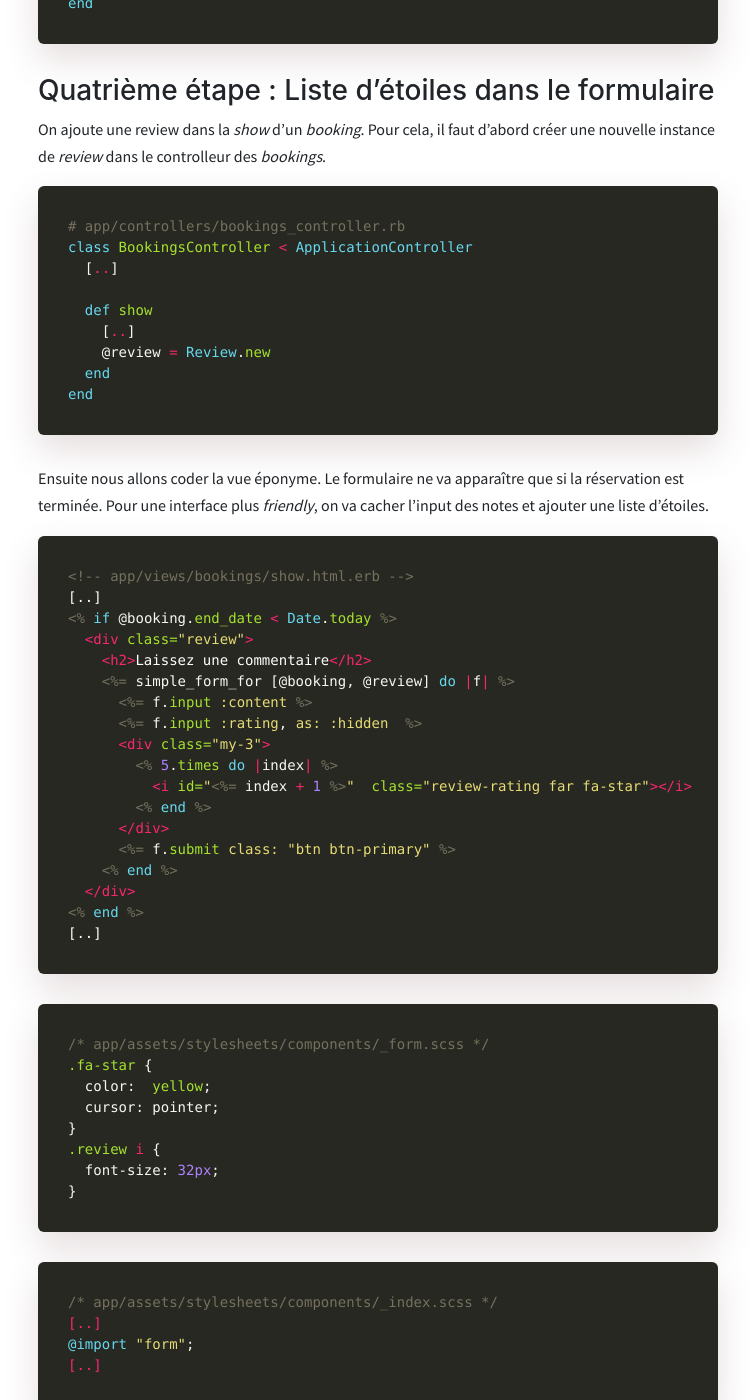
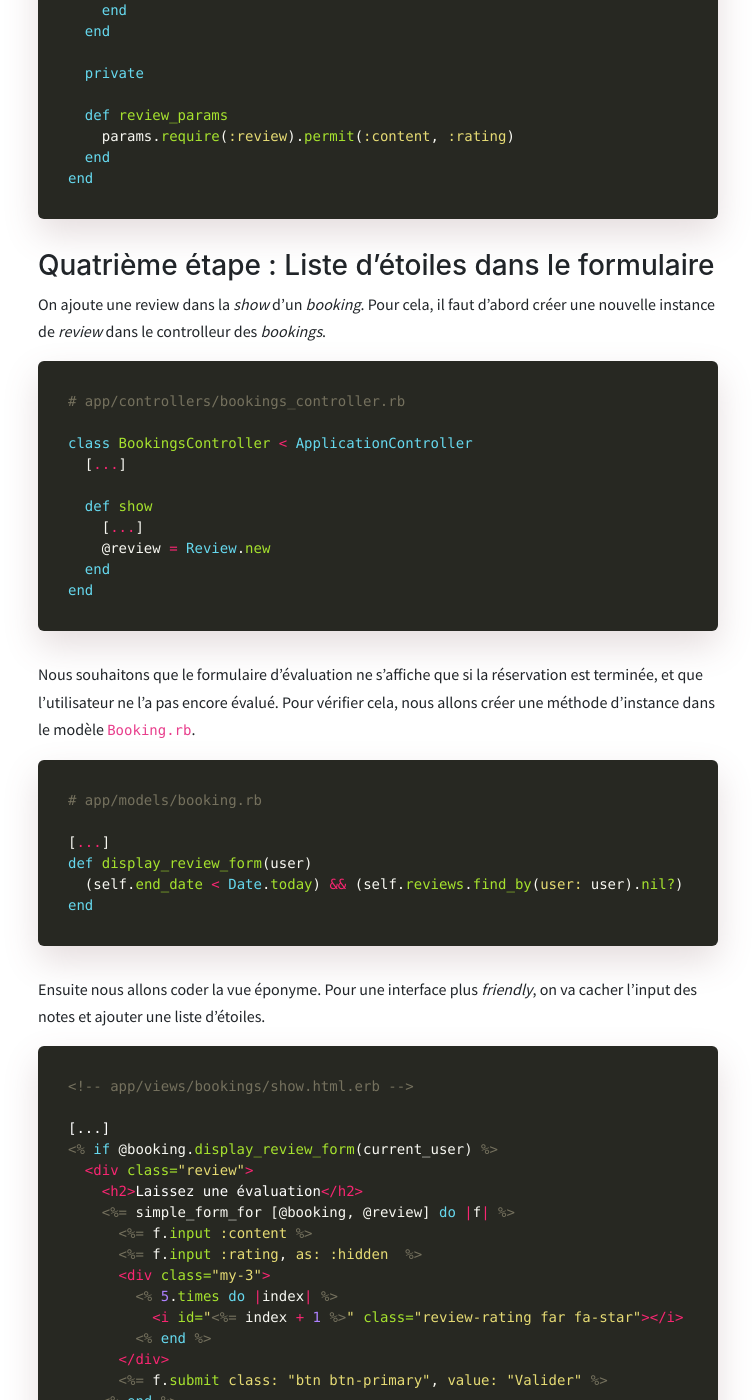
Before and after one commit to alexandrebk/alexandrebk.github.io, a Jekyll site: the page built from _posts/2019-11-30-reviews-and-advanced-simple-form.md, in a window 1280 px wide and 1400 px high, scrolled down 2640 px. Shown: the whole window, without its empty margins (262-1017 px from the left). Built offline with Jekyll 4.4.1, drawn with Linux system fonts in a browser that asks for light colours; nearby versions of some CDN libraries; some of the changed text lies outside the part shown.

Commit message:
(#25) Proofreading rating (#25)
* Proofreading rating with JS

````diff
--- a/_posts/2019-11-30-reviews-and-advanced-simple-form.md
+++ b/_posts/2019-11-30-reviews-and-advanced-simple-form.md
@@ -1,6 +1,6 @@
 ---
 layout:      post
-title:       "Liste déroulante et étoiles pour Simple Form"
+title:       "Ajouter une évaluation en étoiles  avec Javascript et afficher la note moyenne"
 description: "Dans ce tuto nous allons apprendre à ajouter des reviews sur notre application de réservations d’appartement avec une liste déroulante grâce à simple form."
 difficulty:  1
 status:      tech
@@ -13,20 +13,22 @@
 Tout d’abord nous allons générer une migration pour créer la table *reviews*.
 
 ```sh
-rails generate model Review content:text rating:integer user:references booking:references
+$ rails generate model Review content:text rating:integer user:references booking:references
 ```
 
 Puis on lance la migration.
 
 ```sh
-rails db:migrate
+$ rails db:migrate
 ```
 
-### Seconde étape : Le modèle
+### Deuxième étape : Le modèle
 
 On va ajouter des validations sur les champs *content* et *rating*.
 
 ```ruby
+# app/models/review.rb
+
 class Review < ApplicationRecord
   belongs_to :user
   belongs_to :booking
@@ -39,6 +41,7 @@
 
 ```ruby
 # app/models/user.rb
+
 class User < ApplicationRecord
   [...]
   has_many :reviews, dependent: :destroy
@@ -47,6 +50,7 @@
 
 ```ruby
 # app/models/booking.rb
+
 class Booking < ApplicationRecord
   [...]
   has_many :reviews, dependent: :destroy
@@ -55,6 +59,7 @@
 
 ```ruby
 # app/models/flat.rb
+
 class Flat < ApplicationRecord
   [...]
   has_many   :bookings, dependent: :destroy
@@ -62,12 +67,14 @@
 end
 ```
 
-### Troisième étape : Les routes et le *Controlleur*
+### Troisième étape : Les routes et le contrôleur
 
 Nous allons ajouter une route pour la création d'une *review*.
+Une évaluation appartient à une réservation. Donc nous allons nester les `reviews` dans les `bookings`.
 
 ```ruby
 # config/routes.rb
+
 Rails.application.routes.draw do
   [...]
   resources :bookings do
@@ -79,13 +86,14 @@
 Ensuite on va générer le *controller* *reviews*.
 
 ```sh
-rails g controller reviews
+$ rails g controller reviews
 ```
 
 Ensuite nous allons dans le *controller* pour coder la méthode *create*.
 
 ```ruby
 # app/controllers/reviews_controllers.rb
+
 class ReviewsController < ApplicationController
   def create
     @booking        = Booking.find(params[:booking_id])
@@ -113,43 +121,56 @@
 
 ```ruby
 # app/controllers/bookings_controller.rb
+
 class BookingsController < ApplicationController
-  [..]
+  [...]
 
   def show
-    [..]
+    [...]
     @review = Review.new
   end
 end
 ```
+Nous souhaitons que le formulaire d'évaluation ne s'affiche que si la réservation est terminée, et que l'utilisateur ne l'a pas encore évalué. Pour vérifier cela, nous allons créer une méthode d'instance dans le modèle `Booking.rb`.
 
-Ensuite nous allons coder la vue éponyme. Le formulaire ne va apparaître que si la réservation est terminée. Pour une interface plus *friendly*, on va cacher l'input des notes et ajouter une liste d'étoiles.
+```ruby
+# app/models/booking.rb
+
+[...]
+def display_review_form(user)
+  (self.end_date < Date.today) && (self.reviews.find_by(user: user).nil?)
+end
+```
+
+Ensuite nous allons coder la vue éponyme. Pour une interface plus *friendly*, on va cacher l'input des notes et ajouter une liste d'étoiles.
 
 ```erb
 <!-- app/views/bookings/show.html.erb -->
-[..]
-<% if @booking.end_date < Date.today %>
+
+[...]
+<% if @booking.display_review_form(current_user) %>
   <div class="review">
-    <h2>Laissez une commentaire</h2>
+    <h2>Laissez une évaluation</h2>
     <%= simple_form_for [@booking, @review] do |f| %>
       <%= f.input :content %>
       <%= f.input :rating, as: :hidden  %>
       <div class="my-3">
         <% 5.times do |index| %>
-          <i id="<%= index + 1 %>"  class="review-rating far fa-star"></i>
+          <i id="<%= index + 1 %>" class="review-rating far fa-star"></i>
         <% end %>
       </div>
-      <%= f.submit class: "btn btn-primary" %>
+      <%= f.submit class: "btn btn-primary", value: "Valider" %>
     <% end %>
   </div>
 <% end %>
-[..]
+[...]
 ```
 
 ```css
 /* app/assets/stylesheets/components/_form.scss */
+
 .fa-star {
-  color:  yellow;
+  color:  #FFD700;
   cursor: pointer;
 }
 .review i {
@@ -159,13 +180,22 @@
 
 ```css
 /* app/assets/stylesheets/components/_index.scss */
-[..]
+
+[...]
 @import "form";
-[..]
+[...]
 ```
+
+À ce stade, nous avons un formulaire qui s'affiche sur la *show* d'un `booking`.
+
+<img src="/images/posts/rating/formulaire.png" class="image" alt="formulaire">
+
+Ajoutons l'effet de *hover* au passage de la souris et la sélection du nombre d'étoiles.
 
 ```js
 // app/javascript/plugins/starsInReviewForm.js
+
+// je créé une fonction qui va changer la classe appliquée aux étoiles
 const toggleStarsInBlack = (rating) => {
   for (let index = 1; index <= 5; index++) {
     const star = document.getElementById(index);
@@ -177,19 +207,31 @@
   }
 };
 
+// je créé une fonction qui va récupérer la valeur du rating
 const updateRatingInput = (rating) => {
   const formInput = document.getElementById('review_rating')
   formInput.value = rating
 }
 
+// je créé une fonction qui va appeler les deux premières fonctions
 const dynamicRating = () => {
+  // je récupère toutes les étoiles
   const stars = document.querySelectorAll('.review-rating');
   if ( stars.length > 0) {
     stars.forEach((star) => {
+      // au clic je récupère la valeur du rating, j'applique le style css et j'ajoute une classe "selected" sur l'étoile
       star.addEventListener("click", (event) => {
         const rating = event.currentTarget.id
+        updateRatingInput(rating);
         toggleStarsInBlack(rating);
-        updateRatingInput(rating);
+        star.classList.add("selected")
+      });
+      star.addEventListener("mouseover", (event) => {
+        // s'il n'y a pas de classe "selected" j'applique du style au passage de la souris
+        const rating = event.currentTarget.id
+        if (!(document.querySelector(".selected"))) {
+          toggleStarsInBlack(rating);
+        }
       });
     });
   };
@@ -200,20 +242,22 @@
 
 ```js
 // app/javascript/packs/application.js
-[..]
+
+[...]
 import { dynamicRating } from "../plugins/starsInReviewForm";
 
 dynamicRating();
 ```
+<img src="/images/posts/rating/javascript-stars.gif" class="image" alt="rating javascript">
 
-### Quatrième étape : Afficher les *reviews* et la moyenne
+### Cinquième étape : Afficher les *reviews* et la moyenne
 
 Nous allons afficher toutes les *reviews* dans la *show* d'un *flat*. Et aussi la moyenne des notes.
 
 ```ruby
 # app/controllers/flats_controller.rb
 class FlatsController < ApplicationController
-  [..]
+  [...]
 
   def show
     [...]
@@ -227,9 +271,10 @@
 
 ```erb
 <!-- app/views/flats/show.html.erb -->
-[..]
+
+[...]
 <p>Moyenne : <%= @average_rating %></p>
-[..]
+[...]
 <div class="reviews">
   <% @reviews.each do |review| %>
     <p>
@@ -244,17 +289,22 @@
     <p><%= review.content %></p>
   <% end %>
 </div>
-[..]
+[...]
 ```
+
+<img src="/images/posts/rating/new-rating.gif" class="image" alt="new rating">
+
 
 ### Bonus pour des listes déroulantes dans *Simple Form*
 
-On va ajouter un page *new* pour les reviews.
+Nous allons voir une autre façon d'aborder les *reviews*. Au lieu d'ajouter une évaluation depuis la *show* d'un booking, nous allons ajouter les évaluations depuis une page unique en sélectionnant le booking dans une liste déroulante.
+Attention c'est méthode ne se cumule pas à la précédente. Cependant nous pouvons conserver le fichier `starsInReviewForm.js` pour le *rating* en étoiles.
 
-Tout d'abord il faut ajouter la route.
+Tout d'abord, il faut ajouter la route.
 
 ```ruby
 # config/routes.rb
+
 Rails.application.routes.draw do
   [...]
   resources :reviews, only: [:new, :create]
@@ -265,6 +315,7 @@
 
 ```ruby
 # app/controllers/bookings_controller.rb
+
 class BookingsController < ApplicationController
   def new
     @review   = Review.new
@@ -294,6 +345,7 @@
 
 ```ruby
 # app/models/booking.rb
+
 class Booking < ApplicationRecord
   [...]
   def name
@@ -306,18 +358,21 @@
 
 ```erb
 <!-- app/views/reviews/new.html.erb -->
+
 <div class="container">
   <%= simple_form_for [@review] do |f| %>
     <!-- On donne la liste des bookings via une collection -->
     <%= f.input :booking_id, collection: @bookings %>
     <%= f.input :content %>
     <%= f.input :rating, as: :hidden  %>
-    <div>
-      <% 5.times do %>
-        <i class="far fa-star"></i>
-      <% end %>
+    <div class="my-3">
+     <% 5.times do |index| %>
+      <i id="<%= index + 1 %>" class="review-rating far fa-star"></i>
+     <% end %>
     </div>
     <%= f.submit class: "btn btn-primary" %>
   <% end %>
 </div>
 ```
+
+<img src="/images/posts/rating/formulaire-new.gif" class="image" alt="form rating">
````
Also changed, not shown: images/posts/rating/formulaire.png (added), 3 other files.
